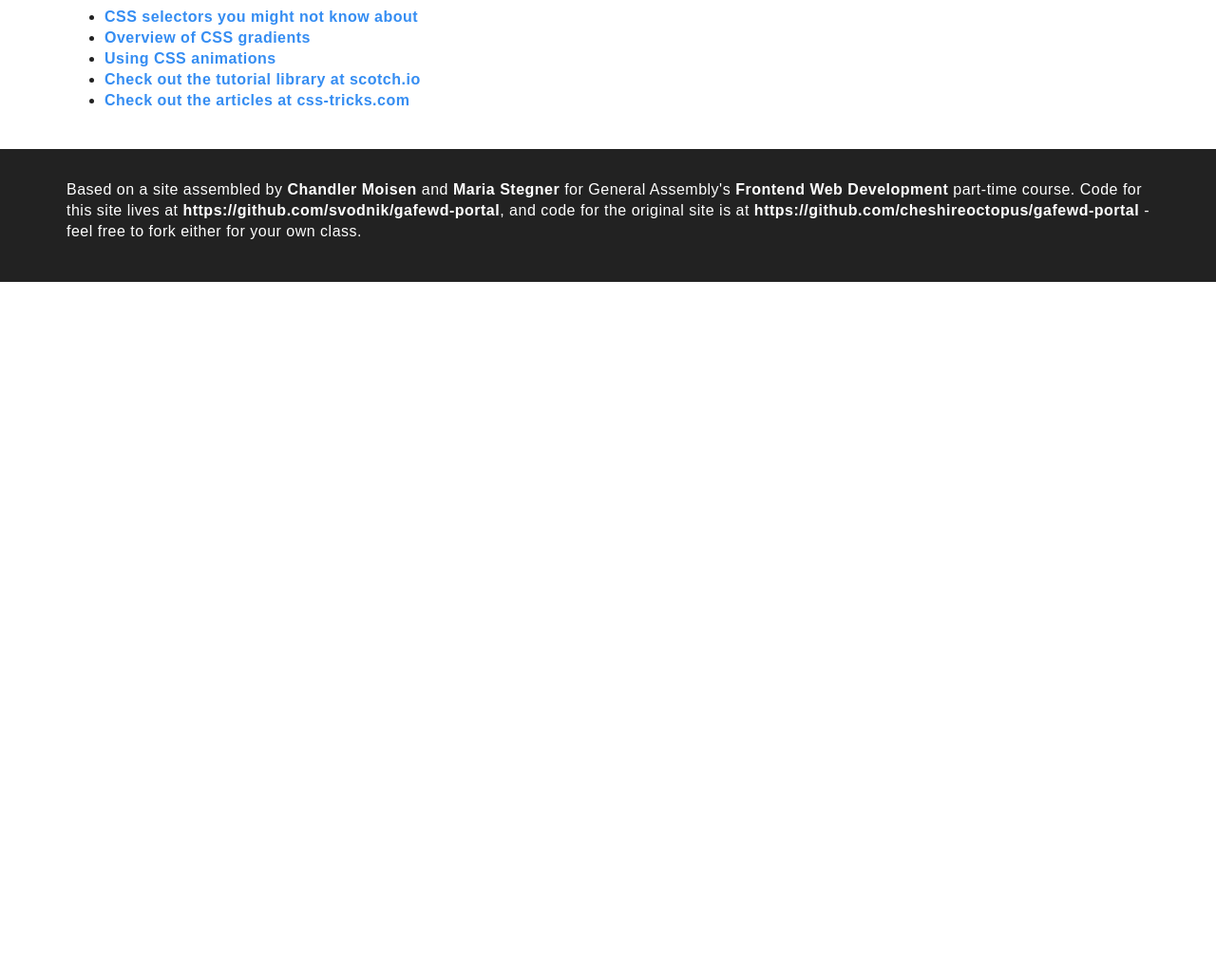
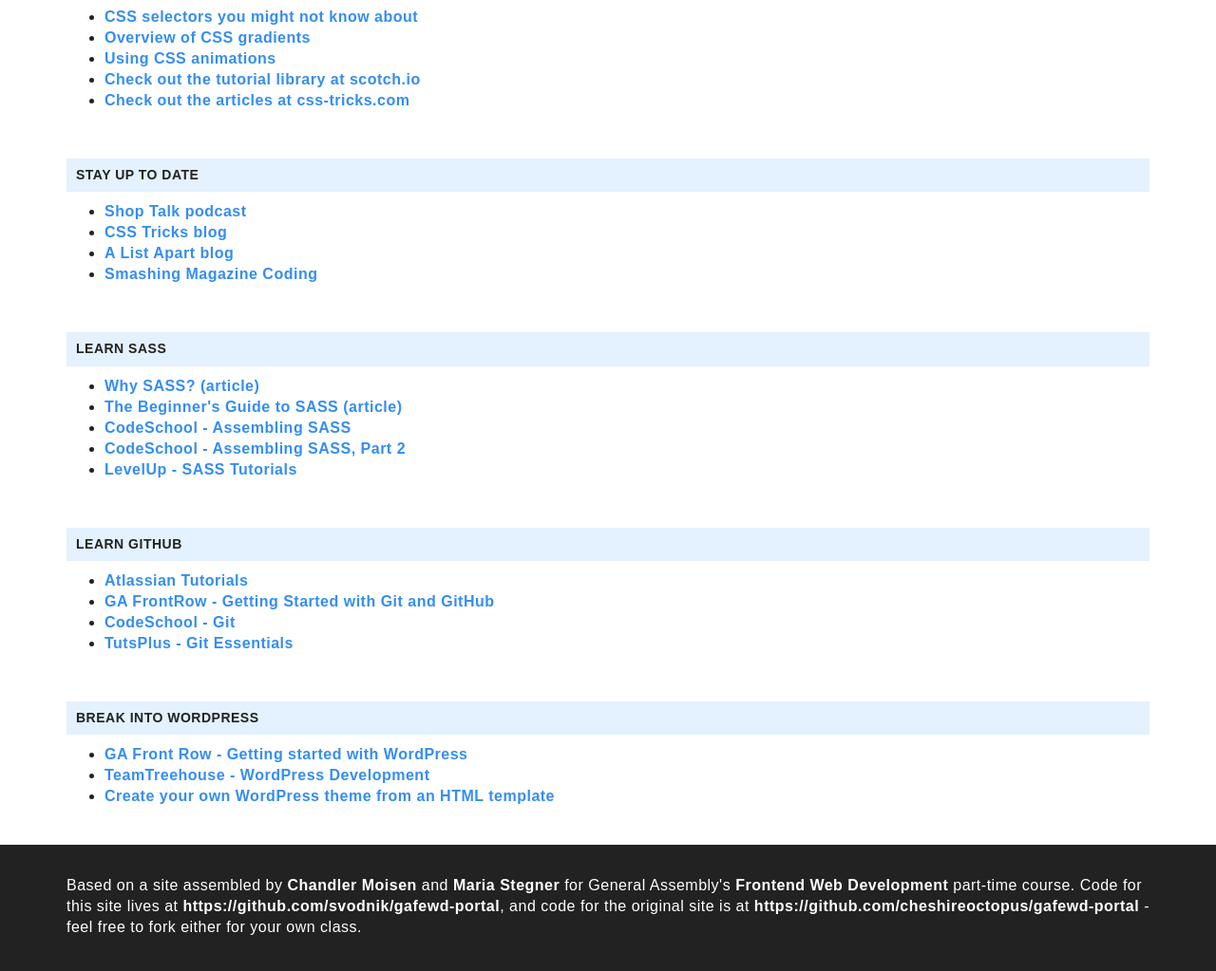
Before and after one commit to svodnik/svodnik.github.io, a plain HTML site: page fewd54/pages/resources.html in a window 1280 px wide. Shown: the part 2315-3338 px from the top of the page at 95% size. Before the commit the page ends 2612 px from the top, so only its background shows below. Drawn offline with nearby package versions, Linux system fonts and the light colour scheme; a web font is replaced by a local one.

Commit message:
added resources for next steps

```diff
--- a/fewd54/pages/resources.html
+++ b/fewd54/pages/resources.html
@@ -239,6 +239,60 @@
 				</ul>
 			</div>
 		</div>
+
+	  	<!-- STAY UP TO DATE -->
+		<div class="row push-bottom push-top-sm">
+			<div class="col-md-12">
+				<h5 class="category">STAY UP TO DATE</h5>
+				<ul>
+					<li><a href="https://shoptalkshow.com">Shop Talk podcast</a></li>
+					<li><a href="https://css-tricks.com">CSS Tricks blog</a></li>
+					<li><a href="https://alistapart.com">A List Apart blog</a></li>
+					<li><a href="https://www.smashingmagazine.com/category/coding/">Smashing Magazine Coding</a></li>
+				</ul>
+			</div>
+		</div>
+
+	  	<!-- LEARN SASS -->
+		<div class="row push-bottom push-top-sm">
+			<div class="col-md-12">
+				<h5 class="category">LEARN SASS</h5>
+				<ul>
+					<li><a href="https://alistapart.com/article/why-sass">Why SASS? (article)</a></li>
+					<li><a href="https://www.webdesignerdepot.com/2013/11/the-beginners-guide-to-sass/">The Beginner's Guide to SASS (article)</a></li>
+					<li><a href="https://www.codeschool.com/courses/assembling-sass">CodeSchool - Assembling SASS</a></li>
+					<li><a href="https://www.codeschool.com/courses/assembling-sass-part-2">CodeSchool - Assembling SASS, Part 2</a></li>
+					<li><a href="https://www.youtube.com/playlist?list=PL2CB1F80266E986EA">LevelUp - SASS Tutorials</a></li>
+				</ul>
+			</div>
+		</div>
+
+	  	<!-- LEARN GITHUB -->
+		<div class="row push-bottom push-top-sm">
+			<div class="col-md-12">
+				<h5 class="category">LEARN GITHUB</h5>
+				<ul>
+					<li><a href="https://www.atlassian.com/git/tutorials">Atlassian Tutorials</a></li>
+					<li><a href="https://generalassemb.ly/online/videos/getting-started-with-git-and-github">GA FrontRow - Getting Started with Git and GitHub</a></li>
+					<li><a href="https://www.codeschool.com/learn/git">CodeSchool - Git</a></li>
+					<li><a href="https://code.tutsplus.com/courses/git-essentials">TutsPlus - Git Essentials</a></li>
+				</ul>
+			</div>
+		</div>
+
+
+	  	<!-- BREAK INTO WORDPRESS -->
+		<div class="row push-bottom push-top-sm">
+			<div class="col-md-12">
+				<h5 class="category">BREAK INTO WORDPRESS</h5>
+				<ul>
+					<li><a href="https://generalassemb.ly/online/videos/getting-started-with-wordpress">GA Front Row - Getting started with WordPress</a></li>
+					<li><a href="https://teamtreehouse.com/tracks/wordpress-development">TeamTreehouse - WordPress Development</a></li>
+					<li><a href="https://www.sitepoint.com/create-your-own-wordpress-theme-from-an-html-template/">Create your own WordPress theme from an HTML template</a></li>
+				</ul>
+			</div>
+		</div>
+
 	</div>
 
 	<footer>
```
